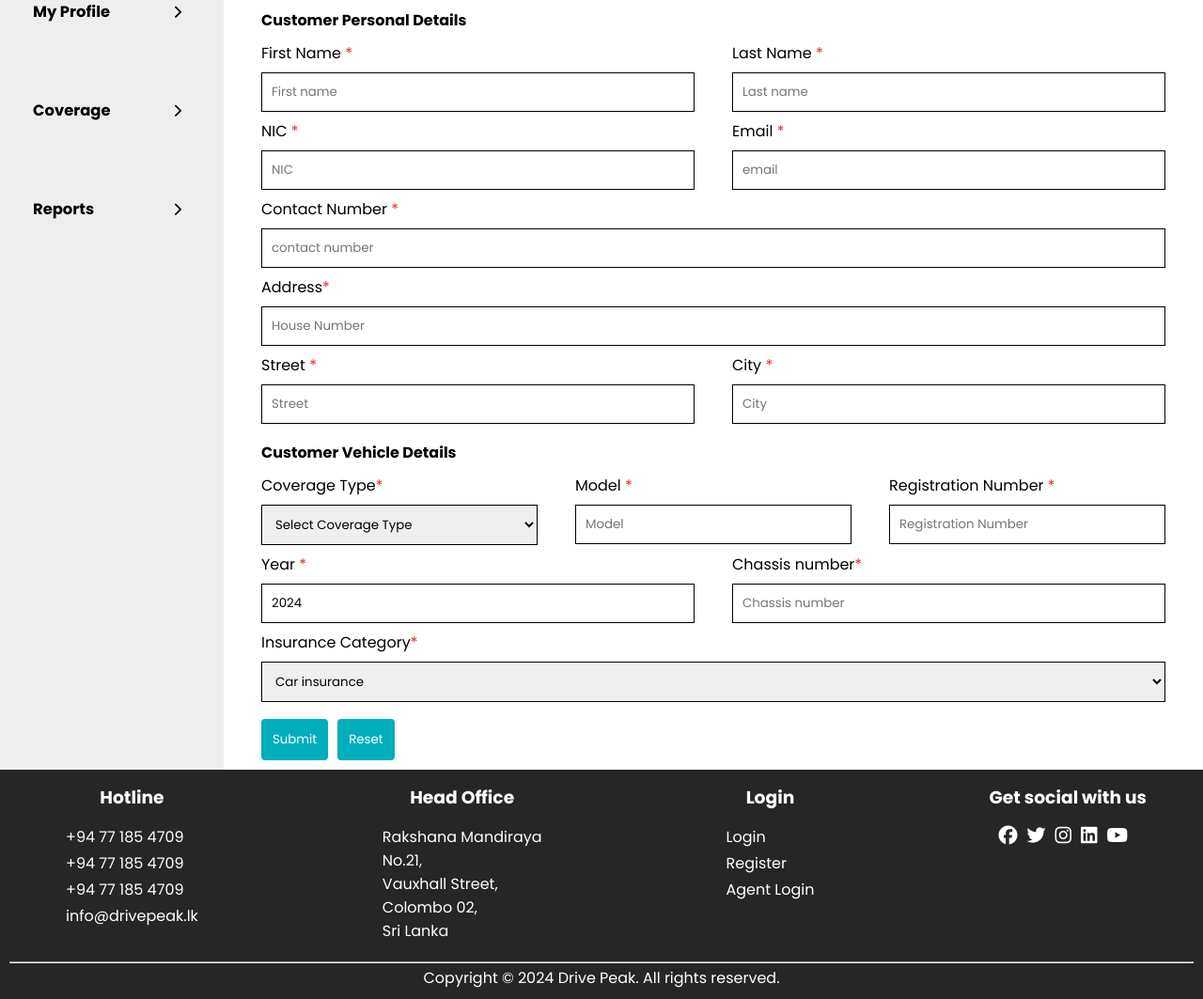
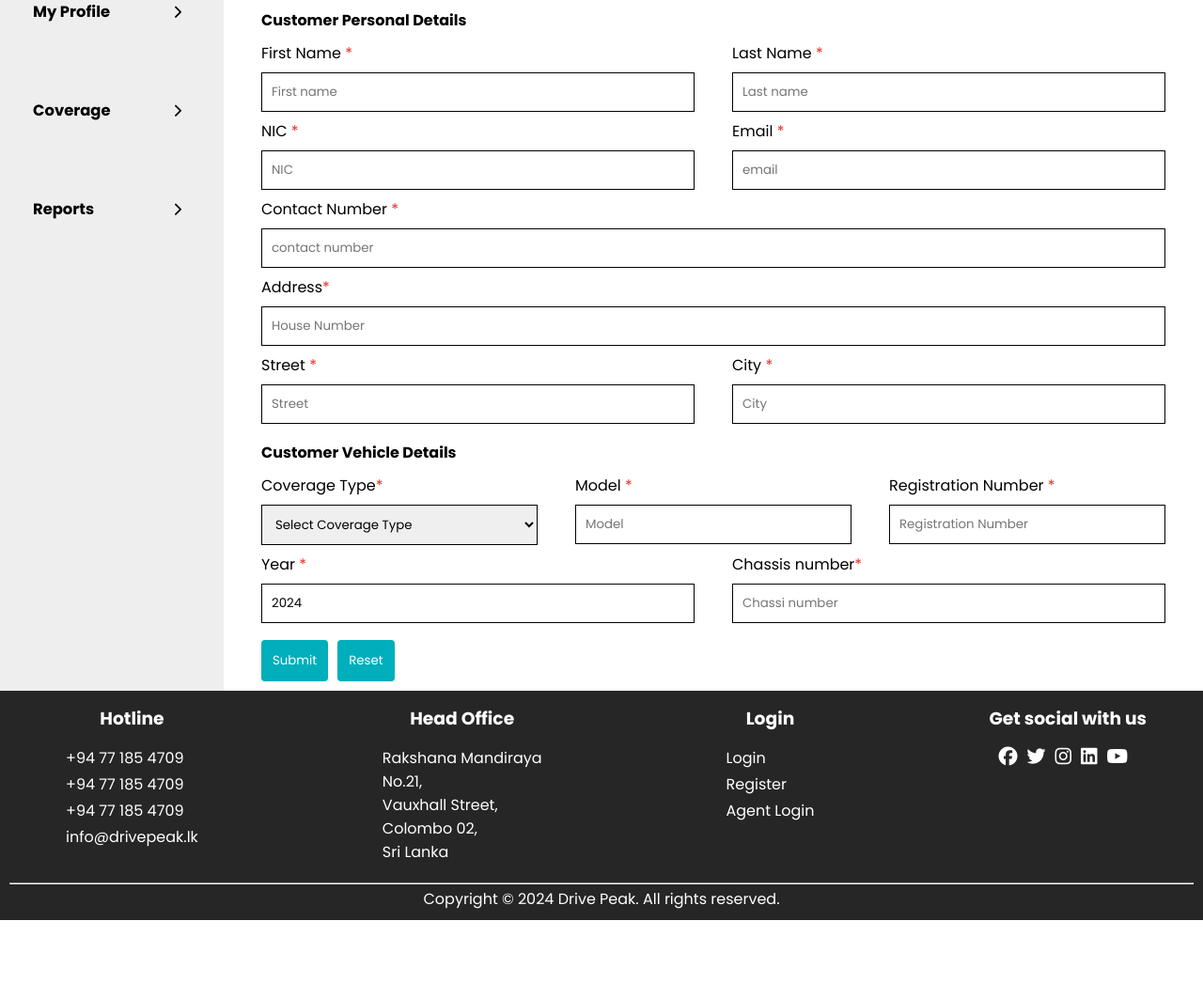
Before and after one commit to dishani02/Vehicle-Insurance-Management-System, a PHP site: page /agent-add-customer.php in a window 1280 px wide. Shown: the part 213-1276 px from the top of the page at 94% size. After the commit the page ends 1192 px from the top, so only its background shows below. Run offline with PHP 8.4, Linux system fonts and the light colour scheme; a user stored in the database is signed in; some libraries are stand-ins or nearby versions.

Commit message:
update add customer

```diff
--- a/agent-add-customer.php
+++ b/agent-add-customer.php
@@ -62,10 +62,6 @@
             $messages['model'] = "Model is required";
         }
 
-        if(!isset($_POST['insured_category']) || strlen(trim($_POST['insured_category'])) < 1) {
-            $messages['insured_category'] = "insured_category is required";
-        }
-
         if(empty($messages)) {
 
             $first_name = mysqli_real_escape_string($connection, $_POST['first_name']);
@@ -86,9 +82,6 @@
             $chassis_no = mysqli_real_escape_string($connection, $_POST['chassis_no']);
             $year = mysqli_real_escape_string($connection, $_POST['year']);
             $model = mysqli_real_escape_string($connection, $_POST['model']);
-            $insured_category = mysqli_real_escape_string($connection, $_POST['insured_category']);
-
-
 
             $query = "INSERT INTO Customer (first_name,last_name,admin_id,agent_id,nic,email,password,home_no,street,city)
             VALUES ('$first_name', '$last_name',1,'$agent_id', ' $nic',  '$email', '$hash_password',' $home_no' ,'$street','$city')";
@@ -109,7 +102,7 @@
 
                         $customerId = $customer['customer_id'];
 
-                        $query_2 = "INSERT INTO Vehicle VALUES ('$customerId', '$vehicle_id',  1, '$coverage_type', '$model', '$chassis_no', '$year','$insured_category')";
+                        $query_2 = "INSERT INTO Vehicle VALUES ('$customerId', '$vehicle_id',  1, '$coverage_type', '$model', '$chassis_no', '$year')";
                         $query_3 = "INSERT INTO Customer_Contact_no VALUES ('$contact_no','$customerId')";
 
                         mysqli_query($connection,  $query_2);
@@ -306,7 +299,8 @@
                     <div class="flex flex-row form">
                         <div class="form-item flex flex-col">
                             <label for=""> Year <span class="required">*</span></label>
-                                <input type="number" min="1900" max="2099" step="1" value="2024" name="year" placeholder="Year">
+                            <input type="number" min="1900" max="2099" step="1" value="2024" name="year"
+                                placeholder="Year">
                                 <?php
                                     if(isset($messages) && !empty($messages['year'])) {
                                         echo '<div class="error required">'.$messages['year'].'</div>';
@@ -316,77 +310,17 @@
 
                         <div class="form-item flex flex-col">
                             <label for="">Chassis number<span class="required">*</span></label>
-                                <input type="number" name="chassis_no" placeholder="Chassis number">
+                            <input type="number" name="chassis_no" placeholder="Chassi number">
                                 <?php
                                     if(isset($messages) && !empty($messages['chassis_no'])) {
                                         echo '<div class="error required">'.$messages['chassis_no'].'</div>';
                                         }
                                 ?>
-                            </div>
-                        </div>
 
-                        <div class="flex flex-row form">
-                        <div class="form-item flex flex-col">
-                            <label for="">Insurance Category<span class="required">*</span></label>
-                            <select>
-                                <option value="Car insurance">Car insurance</option>
-                                <option value="Three-wheeler Insurance">Three-wheeler Insurance</option>
-                                <option value="Mortor-cycle Insurance">Mortor-cycle Insurance</option>
-                                <option value="Commercial Vehicle Insurance">Commercial Vehicle Insurance</option>
-                            </select>
-                            <?php
-                                if(isset($messages) && !empty($messages['insured_category'])) {
-                                    echo '<div class="error required">'.$messages['insured_category'].'</div>';
-                                }
-                            ?>
                         </div>
                     </div>
                 </div>
 
-                    <!-- <div class="flex flex-col">
-                        <h4>Customer Policy Details</h4>
-                    <div class="flex flex-row form">
-                        <div class="form-item flex flex-col">
-                            <label for="">Insurance Category<span class="required">*</span></label>
-                            <select>
-                                <option value="Car insurance">Car insurance</option>
-                                <option value="Three-wheeler Insurance">Three-wheeler Insurance</option>
-                                <option value="Mortor-cycle Insurance">Mortor-cycle Insurance</option>
-                                <option value="Commercial Vehicle Insurance">Commercial Vehicle Insurance</option>
-                            </select>
-                        </div>
-
-                        <div class="form-item flex flex-col">
-                            <label for="">Coverage<span class="required">*</span></label>
-                            <select>
-                                <option value="Third Party">Third Party</option>
-                                <option value="Comprehensive">Comprehensive</option>
-                            </select>
-                        </div>
-                    </div>
-
-                    <div class="flex flex-row form">
-                        <div class="form-item flex flex-col">
-                            <label for="">Duration<span class="required">*</span></label>
-                            <select>
-                                <option value="6 months">6 months</option>
-                                <option value="1 year">1 year</option>
-                                <option value="2 year">2 year</option>
-                            </select>
-                        </div>
-
-                        <div class="form-item flex flex-col">
-                            <label for="">Instalment Type<span class="required">*</span></label>
-                            <select>
-                                <option value="Monthly Payment">Monthly Payment</option>
-                                <option value="Quarterly Payment">Quarterly Payment</option>
-                                 <option value="Semi-Annual Payment">Semi-Annual Payment</option>
-                                <option value="Annual Payment">Annual Payment</option>
-                            </select>
-                        </div>
-                    </div>
-                    </div>
-                     -->
         <div class="flex" style="margin-top: 10px">
             <button type="submit" name="submit" class="btn btn-primary" style="margin-right: 10px;">Submit</button>
             <button type="reset" class="btn btn-primary">Reset</button>
--- a/agent-reports.php
+++ b/agent-reports.php
@@ -173,7 +173,7 @@
                 }
             ?>
 
-            <h4 class="m-10">Claim Intimation Form</h4>
+            <h3 class="m-10">Claim Intimation Form</h3>
 
             <form action="agent-reports.php" method="post" enctype="multipart/form-data">
                 <div class="flex flex-col">
--- a/css/style.css
+++ b/css/style.css
@@ -380,6 +380,7 @@ td {
   padding: 30px 20px ;
   min-width: 200px;
   border-radius: 10px;
+  color: #1c2525;
 }
 
 .about-us .box{
```
Also changed, not shown: agent-coverage.php (+1 -7 lines), index.php (+19 -22 lines), img/PA Insurance Agency_ Commercial Insurance Specialists _ Alchemy.jpeg (added), img/agents.jpeg (added), img/car.jpeg (added), img/drive.jpeg (added), img/index.jpeg (added), img/vehicle.jpeg (added), uploads/accidents/IMG_4483.jpeg (deleted), uploads/accidents/a.jpg (deleted), uploads/accidents/bubu2.jpg (deleted), uploads/accidents/hustle.jpg (deleted). Lines whose indentation alone changed are shown as unchanged.
